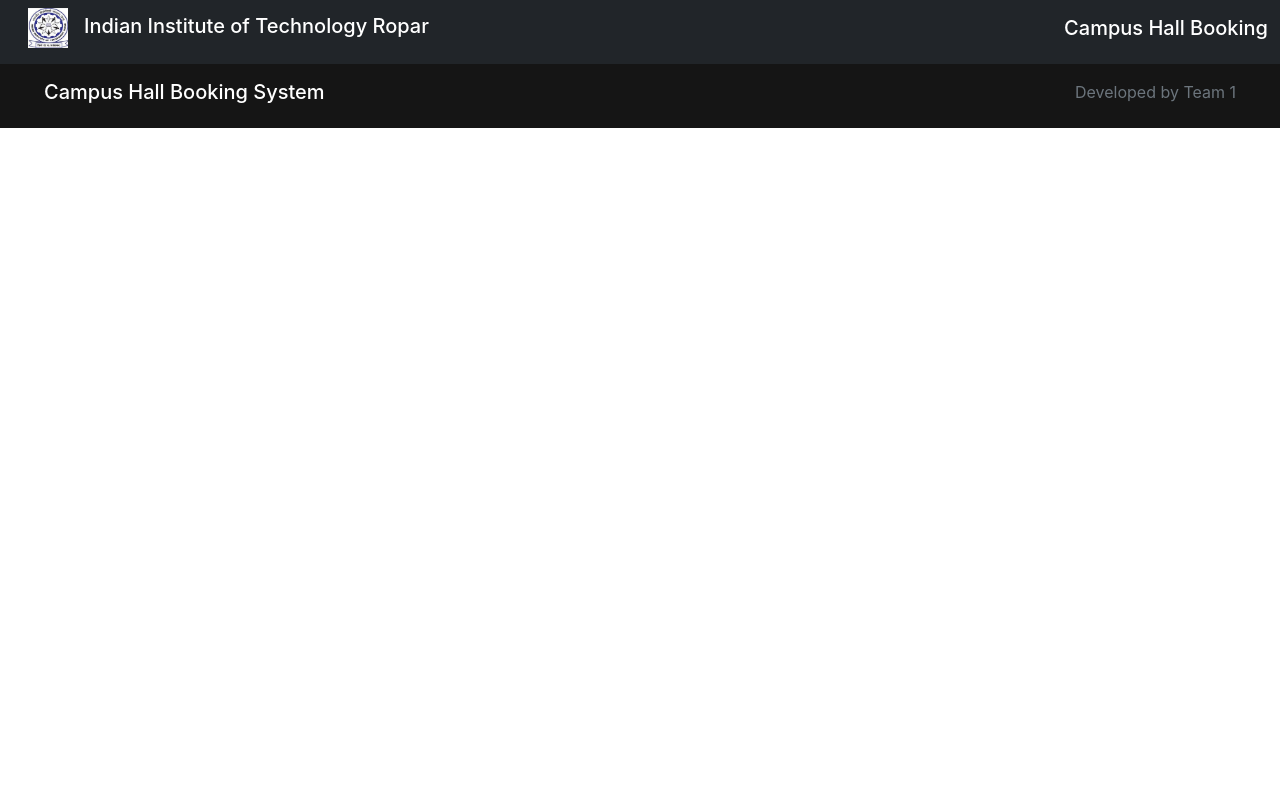
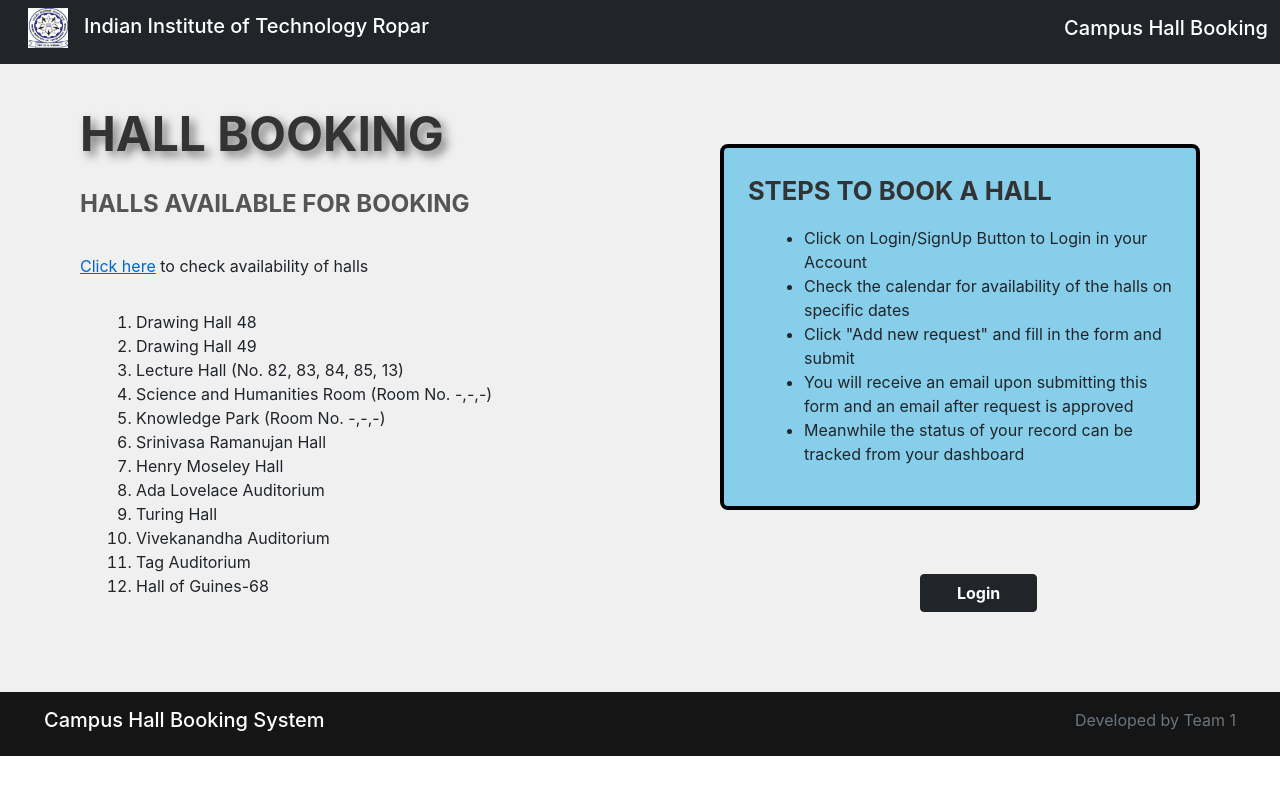
Before and after one commit to Keshav7802/Hall-Booking-Management, a React (Create React App) app in the folder client/: page / in a window 1280 px wide. Shown: the top 794 px of the page. Built offline with nearby package versions, Linux system fonts and the light colour scheme; a small style sheet from the web is missing.

Commit message:
Added Basic Page (before Login), changed some properties of header.js and footer.js, made changes in sidebar (profile photo and name bar), Added Homepage (After login), Created links to other pages Hall Availability, Hall Booking and booking status.

```diff
--- a/client/src/App.js
+++ b/client/src/App.js
@@ -16,6 +16,7 @@ function App() {
       <div className="vh-100">
         <Header />
         <Routes>
+          <Route path="" element={<LandingPage />} />
           <Route path="/login" element={<LoginPage />} />
           <Route path="/home" element={<HomePage />} />
           <Route path="/LandingPage" element={<LandingPage />} />
```
Also changed, not shown: 1 other file (tests, documents, lock files or other folders).
